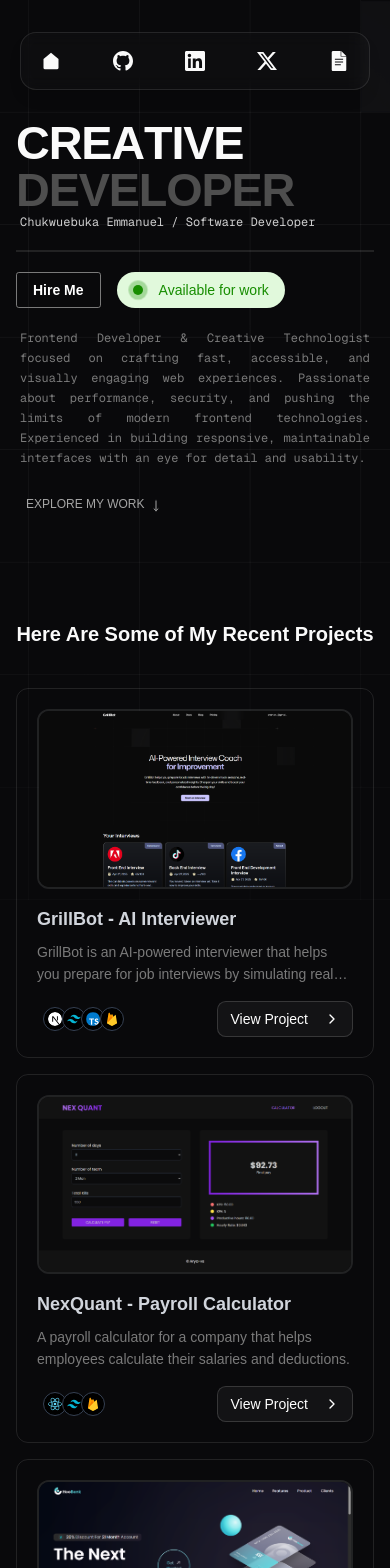
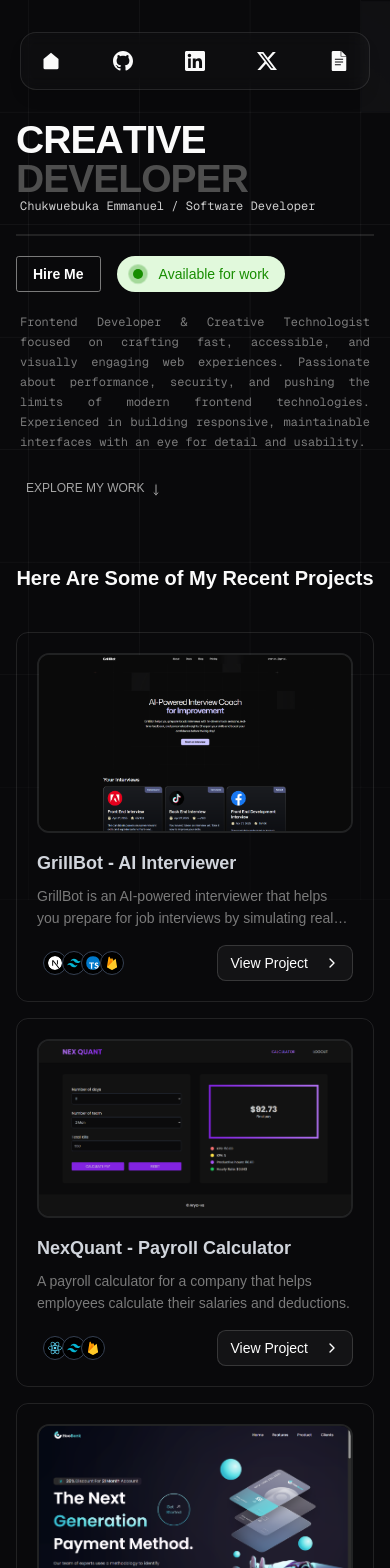
Before and after one commit to Chukwuebuka98/Portfolio, a Next.js app: page / in a window 390 px wide. Shown: the top 1568 px of the page. Built offline with nearby package versions, Linux system fonts and the light colour scheme; a web font is replaced by a local one.

Commit message:
fixed the font size and margins

```diff
--- a/components/Experiences.tsx
+++ b/components/Experiences.tsx
@@ -20,7 +20,9 @@ export default function Experiences() {
           />
         ))}
       </div>
-      <MyTechStack />
+      <div className="mt-20">
+        <MyTechStack />
+      </div>
     </section>
   );
 }
--- a/components/Footer.tsx
+++ b/components/Footer.tsx
@@ -29,7 +29,7 @@ export default function Footer() {
     },
   ];
   return (
-    <footer className="py-12 mt-20  w-full">
+    <footer className="py-12 mt-10 md:mt-20 w-full">
       <div className="max-w-[1240px] w-full mx-auto px-4 md:px-12">
         <h3 className="text-center text-lg md:text-2xl lg:text-4xl font-bold mb-4 text-gray-300">
           Looking to bring your ideas to life on the web{' '}
--- a/components/Hero.tsx
+++ b/components/Hero.tsx
@@ -34,7 +34,7 @@ const Hero = () => {
           },
         }}
       >
-        <h1 className="text-[clamp(2rem,12vw,8rem)] font-bold leading-none tracking-tight uppercase max-w-[1240px] mx-auto">
+        <h1 className="text-[clamp(2rem,10vw,8rem)] font-bold leading-none tracking-tight uppercase max-w-[1240px] mx-auto">
           <TextEffect
             per="char"
             delay={0.5}
--- a/components/Projects.tsx
+++ b/components/Projects.tsx
@@ -18,7 +18,10 @@ import { ChevronRight } from 'lucide-react';
 
 export default function Projects() {
   return (
-    <section id="projects" className="mt-20 scroll-mt-30 md:scroll-mt-40 ">
+    <section
+      id="projects"
+      className="mt-10 md:mt-20 scroll-mt-30 md:scroll-mt-40 "
+    >
       <motion.div
         initial={{ opacity: 0, y: 30 }}
         whileInView={{ opacity: 1, y: 0 }}
@@ -105,7 +108,7 @@ export default function Projects() {
         </div>
       </motion.div>
 
-      <hr className="my-20 border-t border-white/10" />
+      <hr className="my-10 md:my-20 border-t border-white/10 hidden md:block" />
     </section>
   );
 }
```
